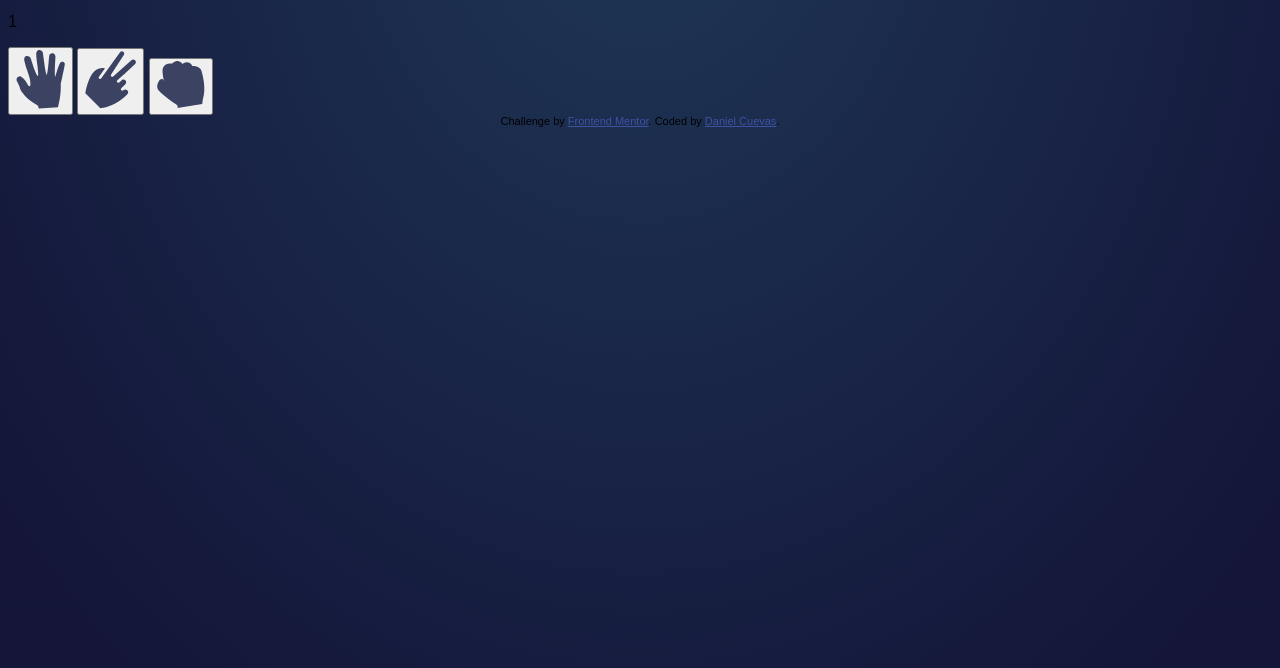
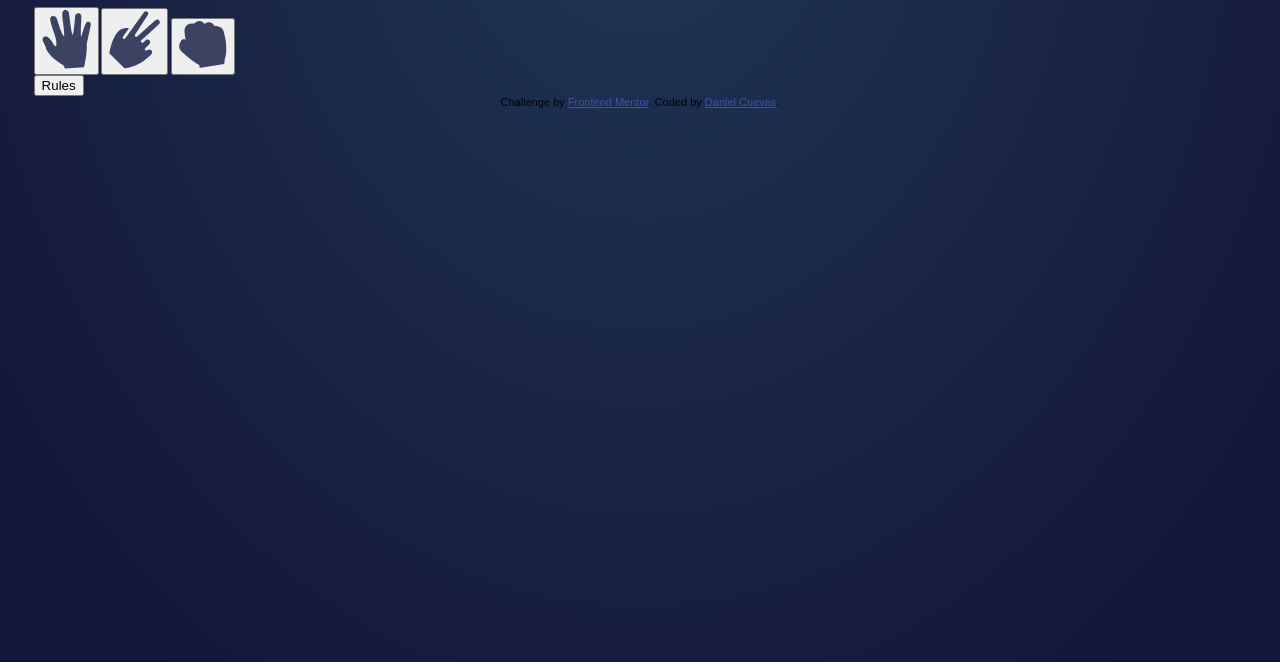
Before and after one commit to dcuevasdev/rock-paper-scissors, a plain HTML site: page index.html in a window 1280 px wide. Shown: the part 156-824 px from the top of the page. Drawn offline with Linux system fonts and the light colour scheme.

Commit message:
Agregar estilos generales

```diff
--- a/index.html
+++ b/index.html
@@ -49,6 +49,9 @@
         </svg>
       </button>
     </main>
+    <section class="rules">
+      <button class="rules__button">Rules</button>
+    </section>
     <footer class="attribution">
       Challenge by
       <a href="https://www.frontendmentor.io?ref=challenge" target="_blank"
--- a/styles/styles.css
+++ b/styles/styles.css
@@ -20,8 +20,14 @@
   --radial-gradient-to: hsl(237, 49%, 15%);
 }
 
+html {
+  margin: 0;
+  font-size: 62.5%;
+}
+
 body {
   height: 100vh;
+  padding: 0 2%;
   font-family: var(--font);
   background: radial-gradient(
     ellipse at top,
```
